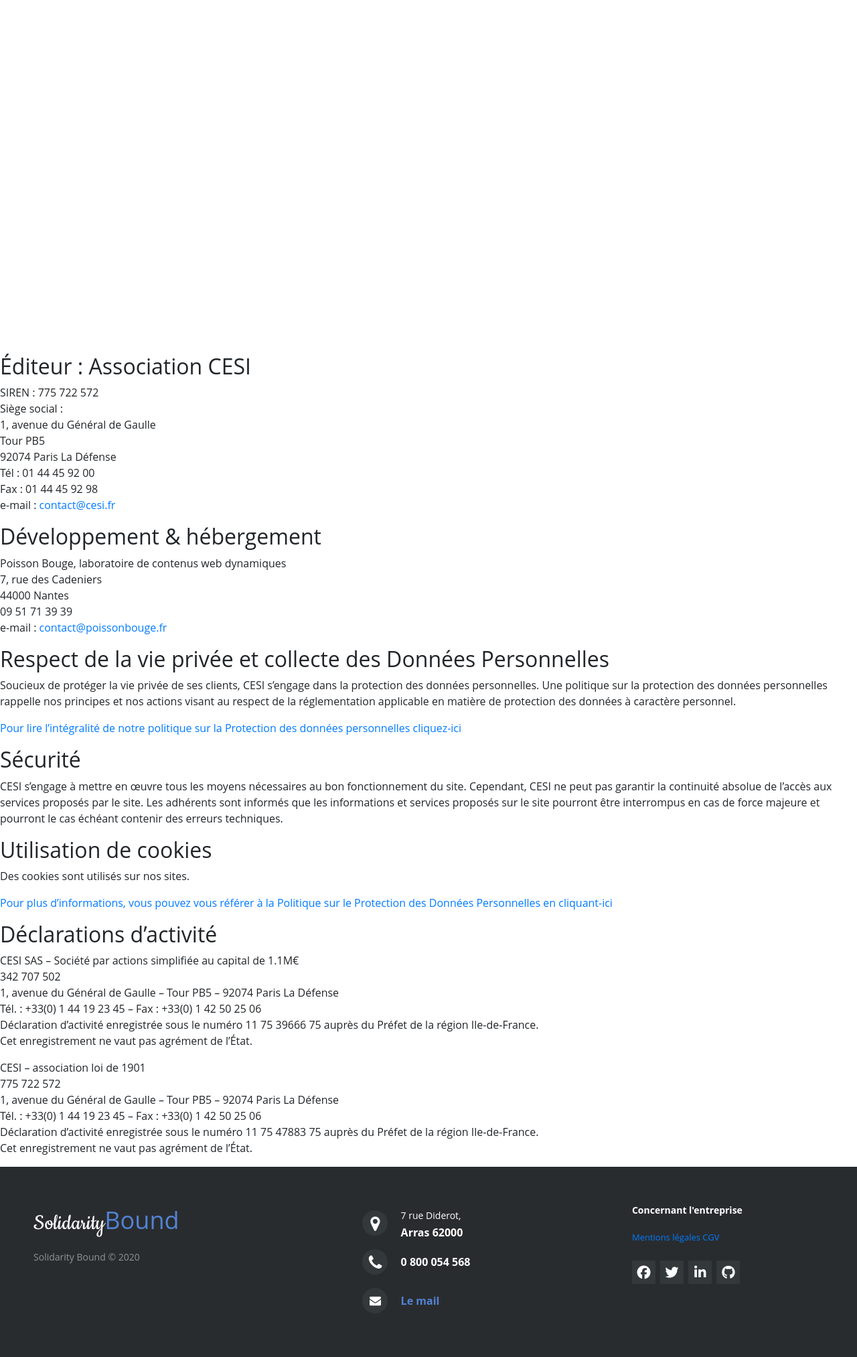
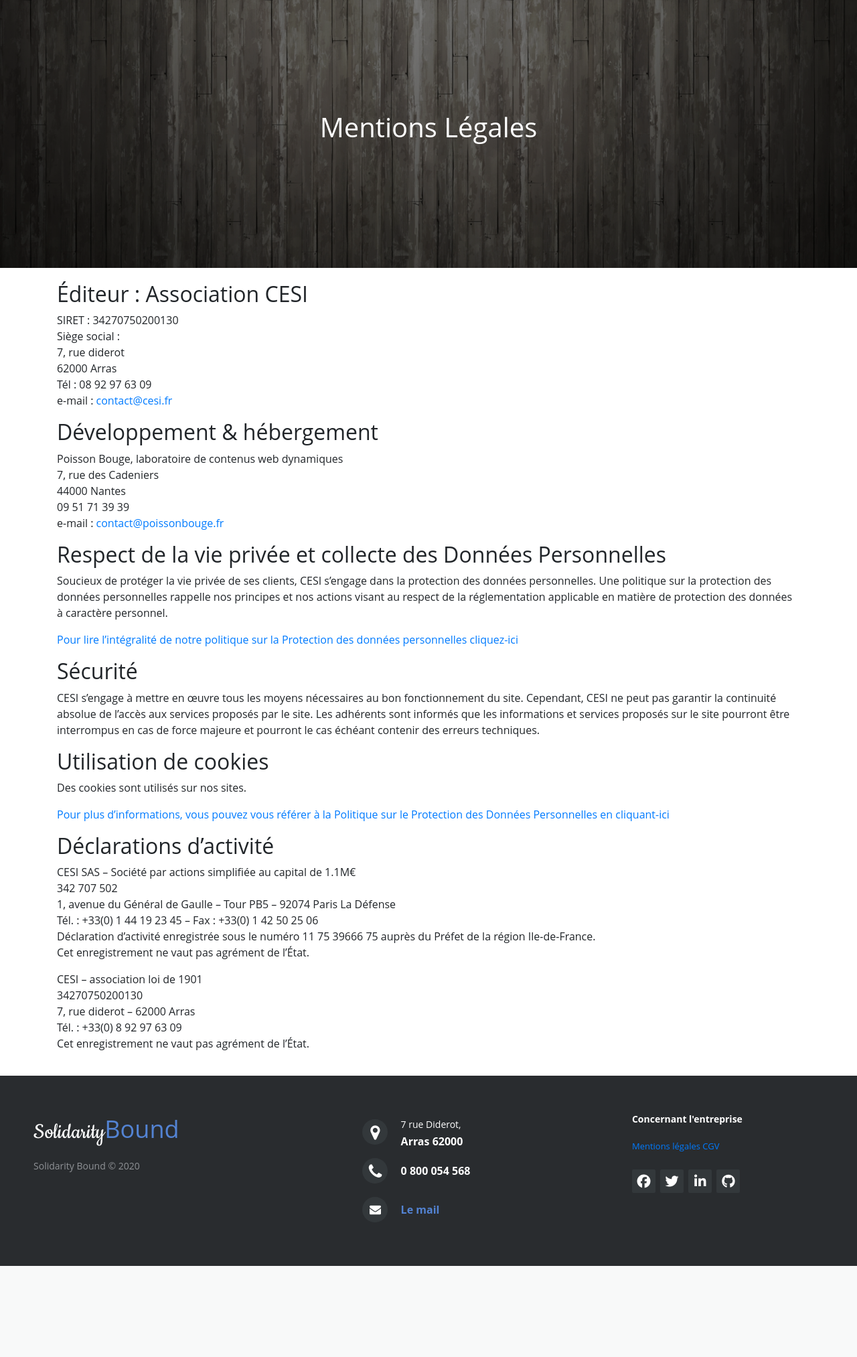
Before and after one commit to ilyesamr/final-fablab, a Flask app: page /mentions in a window 1280 px wide; the page is wider, and only the part inside the window is pictured. Shown: the part 56-2082 px from the top of that part at 67% size. After the commit the page ends 1946 px from the top of that part, so only its background shows below. Run offline with Flask 2, Linux system fonts and the light colour scheme; some libraries are stand-ins or nearby versions.

Commit message:
commit kawak

```diff
--- a/templates/mentions.html
+++ b/templates/mentions.html
@@ -1,57 +1,100 @@
 {% extends 'base.html' %}
-
 {% block head %}
     <meta charset="UTF-8">
-    <title>Mention</title>
+    <title>Mentions</title>
+    <style>
+    .mentions{
+    height: 400px;
+    background: url(static/img/mentions.png) no-repeat;
+    background-size: cover;
+    background-position: center;
+    position: relative;
+}
+.mentions .mentions-content{
+    position: absolute;
+    top: 50%;
+    left: 50%;
+    transform: translate(-50%, -50%);
+}
+.mentions .mentions-title{
+    color: white;
+    font-size: 40px;
+    margin-bottom: 20px;
+}
+.mentions .mentions-title span{
+    color: red;
+    font-family: cursive;
+}
+.mentions .mentions-desc{
+    color: white;
+    font-size: 18px;
+}
+.mentions .button{
+    background: #b64a49;
+    color: white;
+    width: 150px;
+    text-align: center;
+    padding: 10px 0;
+    margin: 0px 10px;
+}
+@media (max-width:575px){
+    .mentions .mentions-title{
+        font-size: 22px;
+    }
+    .mentions .button{
+        margin-bottom: 10px;
+    }
+}
+    </style>
 {% endblock %}
-
 {% block body %}
-<div class="backmentionslegales">
-    <div style="color: white; position:absolute;top:200px; width:1650px; height:400px; z-index:2;font-size:200%">
-      <center><b>Mentions légales</b></center>
+<section class="sections mentions text-center">
+        <div class="overlay">
+            <div class="">
+                <div class="mentions-content">
+                    <h3 class="mentions-title">Mentions Légales </h3>
                 </div>
-            <br> <br> <br><br><br><br><br><br><br><br><br><br><br><br><br><br><br><br><br><br><br><br>
+            </div>
+        </div>
+    </section>
+<section class="sections about">
+        <div class="container">
             <h2>Éditeur : Association CESI</h2>
-    <p>SIREN : 775 722 572<br>
-    Siège social :<br>
-    1, avenue du Général de Gaulle<br>
-    Tour PB5<br>
-    92074 Paris La Défense<br>
-    Tél : 01 44 45 92 00<br>
-    Fax : 01 44 45 92 98<br>
-    e-mail : <a href="mailto:contact@cesi.fr">contact@cesi.fr</a></p>
-    <h2>Développement &amp; hébergement<strong><br>
-    </strong></h2>
-    <p>Poisson Bouge, laboratoire de contenus web dynamiques<br>
-    7, rue des Cadeniers<br>
-    44000 Nantes<br>
-    09 51 71 39 39<br>
-    e-mail : <a href="mailto:contact@poissonbouge.fr">contact@poissonbouge.fr</a></p>
-    <h2>Respect de la vie privée et collecte des Données Personnelles<strong><br>
-    </strong></h2>
+            <p>SIRET : 34270750200130
+                <br> Siège social :
+                <br> 7, rue diderot
+                <br> 62000 Arras
+                <br> Tél : 08 92 97 63 09
+                <br> e-mail : <a href="mailto:contact@cesi.fr">contact@cesi.fr</a>
+            </p>
+            <h2>Développement &amp; hébergement<strong><br></strong></h2>
+            <p>Poisson Bouge, laboratoire de contenus web dynamiques
+                <br> 7, rue des Cadeniers
+                <br> 44000 Nantes
+                <br> 09 51 71 39 39
+                <br> e-mail : <a href="mailto:contact@poissonbouge.fr">contact@poissonbouge.fr</a>
+            </p>
+            <h2>Respect de la vie privée et collecte des Données Personnelles<strong><br></strong></h2>
             <p>Soucieux de protéger la vie privée de ses clients, CESI s’engage dans la protection des données personnelles. Une politique sur la protection des données personnelles rappelle nos principes et nos actions visant au respect de la réglementation applicable en matière de protection des données à caractère personnel.</p>
             <p><a href="https://www.cesi.fr/politique-de-confidentialite/">Pour lire l’intégralité de notre politique sur la Protection des données personnelles cliquez-ici</a></p>
             <h2>Sécurité</h2>
             <p>CESI s’engage à mettre en œuvre tous les moyens nécessaires au bon fonctionnement du site. Cependant, CESI ne peut pas garantir la continuité absolue de l’accès aux services proposés par le site. Les adhérents sont informés que les informations et services proposés sur le site pourront être interrompus en cas de force majeure et pourront le cas échéant contenir des erreurs techniques.</p>
-    <h2>Utilisation de cookies<strong><br>
-    </strong></h2>
+            <h2>Utilisation de cookies<strong><br></strong></h2>
             <p>Des cookies sont utilisés sur nos sites.</p>
             <p><a href="https://www.cesi.fr/politique-de-confidentialite/">Pour plus d’informations, vous pouvez vous référer à la Politique sur le Protection des Données Personnelles en cliquant-ici</a></p>
             <h2>Déclarations d’activité</h2>
-    <p>CESI SAS – Société par actions simplifiée au capital de 1.1M€<br>
-    342 707 502<br>
-    1, avenue du Général de Gaulle – Tour PB5 – 92074 Paris La Défense<br>
-    Tél. : +33(0) 1 44 19 23 45 – Fax : +33(0) 1 42 50 25 06<br>
-    Déclaration d’activité enregistrée sous le numéro 11 75 39666 75 auprès du Préfet de la région Ile-de-France.<br>
-    Cet enregistrement ne vaut pas agrément de l’État.</p>
-    <p>CESI – association loi de 1901<br>
-    775 722 572<br>
-    1, avenue du Général de Gaulle – Tour PB5 – 92074 Paris La Défense<br>
-    Tél. : +33(0) 1 44 19 23 45 – Fax : +33(0) 1 42 50 25 06<br>
-    Déclaration d’activité enregistrée sous le numéro 11 75 47883 75 auprès du Préfet de la région Ile-de-France.<br>
-    Cet enregistrement ne vaut pas agrément de l’État.</p>
+            <p>CESI SAS – Société par actions simplifiée au capital de 1.1M€
+                <br> 342 707 502
+                <br> 1, avenue du Général de Gaulle – Tour PB5 – 92074 Paris La Défense
+                <br> Tél. : +33(0) 1 44 19 23 45 – Fax : +33(0) 1 42 50 25 06
+                <br> Déclaration d’activité enregistrée sous le numéro 11 75 39666 75 auprès du Préfet de la région Ile-de-France.
+                <br> Cet enregistrement ne vaut pas agrément de l’État.
+            </p>
+            <p>CESI – association loi de 1901
+                <br> 34270750200130
+                <br> 7, rue diderot – 62000 Arras
+                <br> Tél. : +33(0) 8 92 97 63 09
+                <br> Cet enregistrement ne vaut pas agrément de l’État.</p>
         </div>
-
-
-
+    </section>
 {% endblock %}
```
Also changed, not shown: static/img/mentions.png (added), static/img/panier1.png (added), static/img/panier2.png (added). Lines whose indentation alone changed are shown as unchanged.
